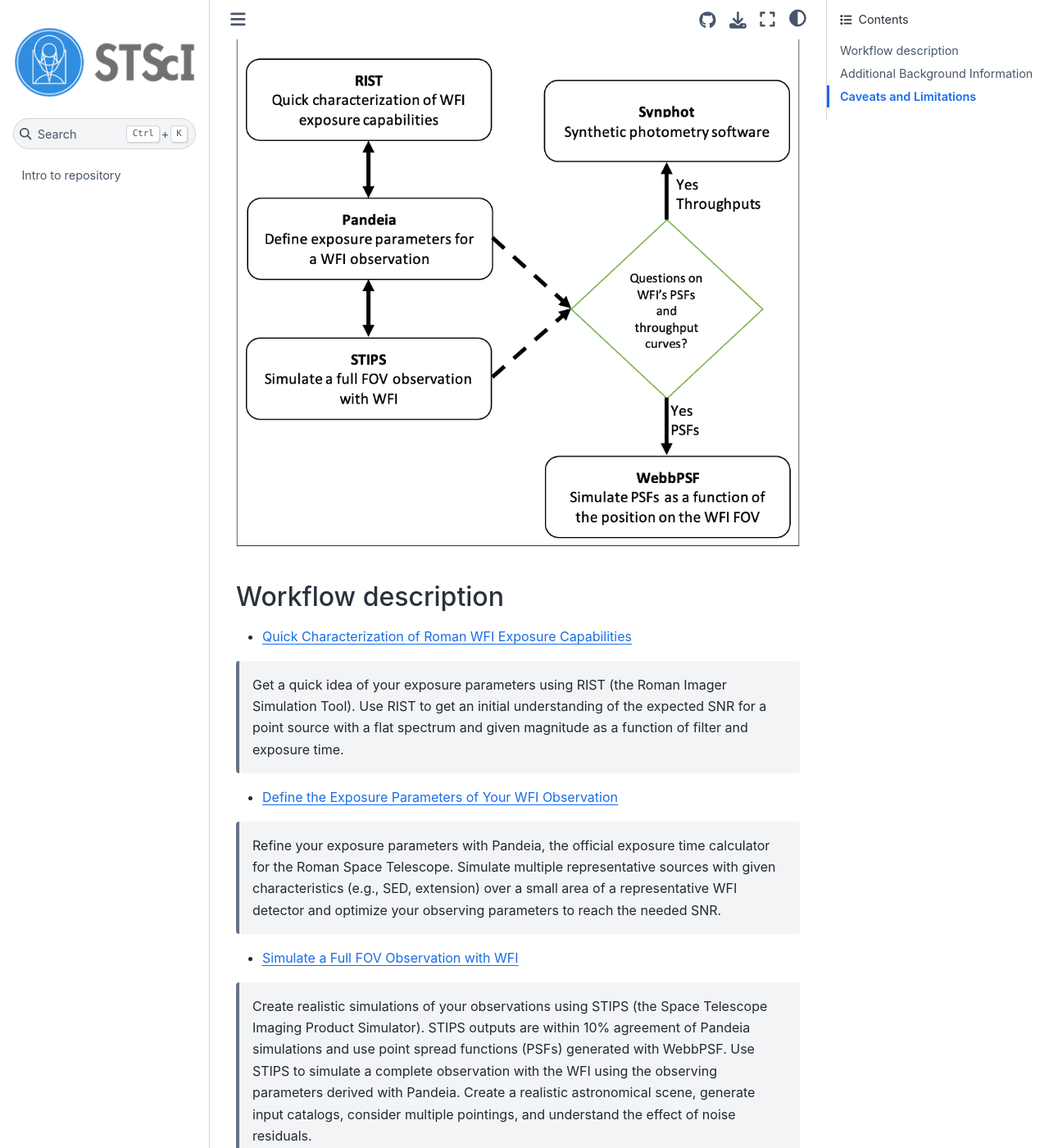
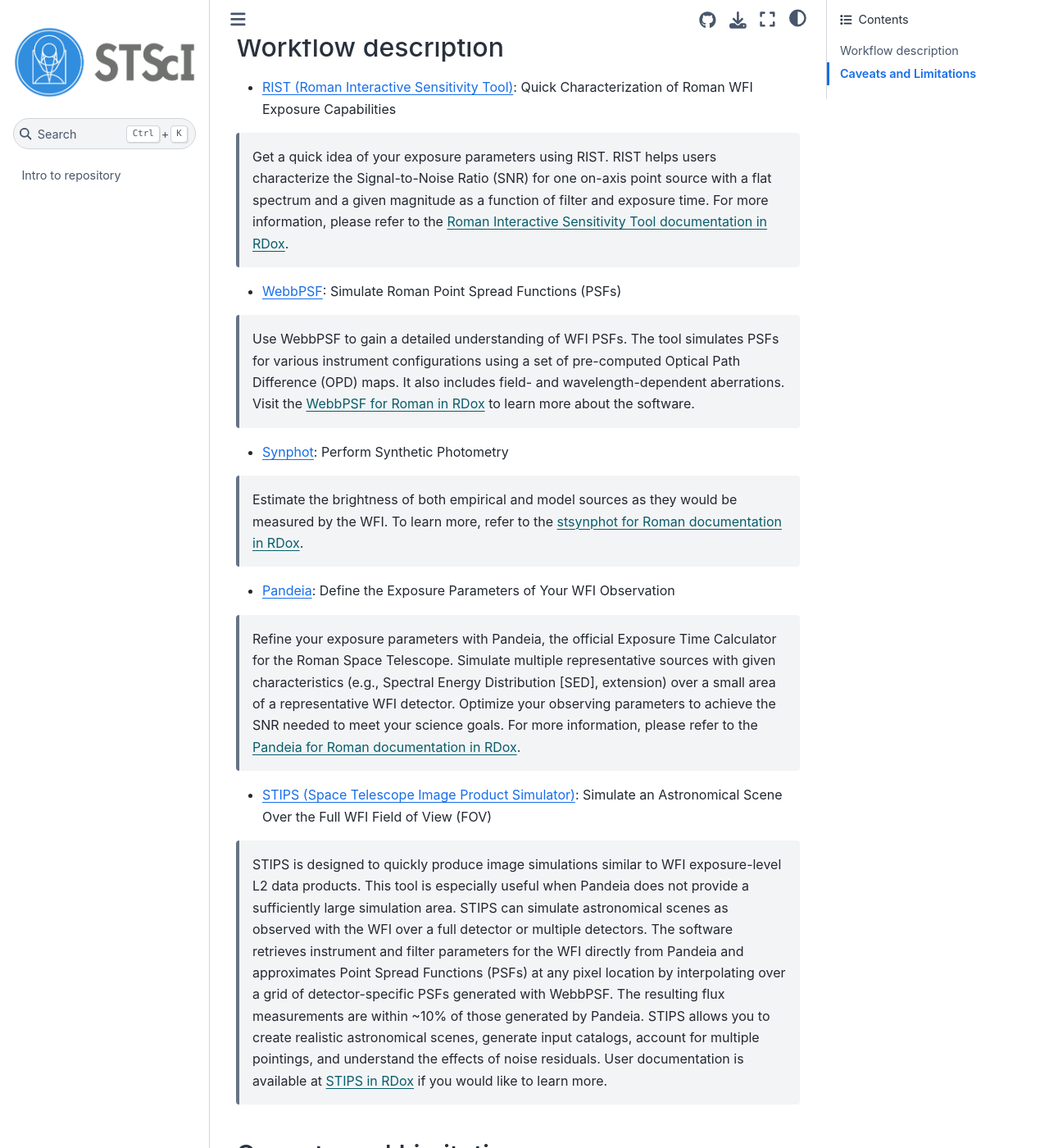
Before and after one commit to spacetelescope/roman_notebooks, a Jupyter Book: the page built from markdown/workflows/wfi-obs-plan.md, in a window 1280 px wide and 1400 px high, scrolled down 238 px. Shown: the whole window at 82% size. Built offline with Jupyter Book 1.0.4 settings and Sphinx 7.4.7 and the Sphinx Book theme 1.1.4, drawn with Linux system fonts in a browser that asks for light colours; pages that are not in the unit, such as notebooks, are missing from menus; some of the changed text lies outside the part shown.

Commit message:
de Rosa, Fox, Hargis mega edits

```diff
--- /dev/null
+++ b/markdown/workflows.md
@@ -0,0 +1,13 @@
+# Science Workflows
+In the Roman Science Platform (RSP) framework, a Notebook Tutorial refers to a Jupyter Notebook that demonstrates the use of a specific piece of code or tool. A Science Workflow is a combination of multiple Notebook Tutorials, along with accompanying documentation, that guides users through a specific science use case.
+
+Users can run the Jupyter Notebook Tutorials in any order or modify them to suit specific data or science goals. However, following the sequence outlined in the Science Workflows ensures a complete, end-to-end experience. Science Workflows are particularly beneficial for new users unfamiliar with Roman data, tools, and infrastructure, but they also offer a valuable starting point for experienced users aiming to apply them to their own datasets.
+
+We currently support three Science Workflows focused on the Roman Wide Field Instrument (WFI):
+- [WFI Data Simulation](./workflows/wfi-data-sim.md)
+- [WFI Data Analysis](./workflows/wfi-data-analysis.md)
+- [WFI Observation Planning](./workflows/wfi-obs-plan.md)
+
+There are many potential workflows beyond these. Even if yours isn't listed, the RSP can likely support your specific workflow!
+
+Although the current content primarily focuses on WFI imaging mode, Jupyter Notebook Tutorials and Science Workflows for spectroscopic products will be available by Winter 2024.
--- a/markdown/workflows/wfi-obs-plan.md
+++ b/markdown/workflows/wfi-obs-plan.md
@@ -1,28 +1,19 @@
 # RSP Science Workflows: WFI Observations Planning
-This workflow is designed for users aiming to plan their surveys and observations by considering a number of design elements.
-![wfi-obs-flowchart](../../images/wfi-obs-planning.png)
+This workflow is designed for users aiming to plan WFI surveys and observations by taking into account a number of design elements.
+
 
 ## Workflow description
-- [Quick Characterization of Roman WFI Exposure Capabilities](../../content/notebooks/rist/rist.ipynb)
-> Get a quick idea of your exposure parameters using RIST (the Roman Imager Simulation Tool). Use RIST to get an initial understanding of the expected SNR for a point source with a flat spectrum and given magnitude as a function of filter and exposure time.
-- [Define the Exposure Parameters of Your WFI Observation](../../content/notebooks/pandeia/pandeia.ipynb)
-> Refine your exposure parameters with Pandeia, the official exposure time calculator for the Roman Space Telescope. Simulate multiple representative sources with given characteristics (e.g., SED, extension) over a small area of a representative WFI detector and optimize your observing parameters to reach the needed SNR.
-- [Simulate a Full FOV Observation with WFI](../../content/notebooks/stips/stips.ipynb)
-> Create realistic simulations of your observations using STIPS (the Space Telescope Imaging Product Simulator). STIPS outputs are within 10% agreement of Pandeia simulations and use point spread functions (PSFs) generated with WebbPSF. Use STIPS to simulate a complete observation with the WFI using the observing parameters derived with Pandeia. Create a realistic astronomical scene, generate input catalogs, consider multiple pointings, and understand the effect of noise residuals.
-- Detailed Characterization of WFI’s PSFs and Throughput Curves
-    - > Understand the WFI performance using WebbPSF, a Python package that [simulates PSFs for the Roman Space Telescope](../../content/notebooks/webbpsf/webbpsf.ipynb) (as well as the James Webb Space Telescope).
-    - > Use the synthetic photometry software, synphot, to [estimate the brightness of both empirical and model sources](../../content/notebooks/synphot/synphot.ipynb) as they would be measured by the WFI.
+- [RIST (Roman Interactive Sensitivity Tool)](../../content/notebooks/rist/rist.ipynb): Quick Characterization of Roman WFI Exposure Capabilities
+> Get a quick idea of your exposure parameters using RIST. RIST helps users characterize the Signal-to-Noise Ratio (SNR) for one on-axis point source with a flat spectrum and a given magnitude as a function of filter and exposure time. For more information, please refer to the [Roman Interactive Sensitivity Tool documentation in RDox](https://roman-docs.stsci.edu/simulation-tools-handbook-home/simulation-development-utilities/roman-interactive-sensitivity-tool).
+- [WebbPSF](../../content/notebooks/webbpsf/webbpsf.ipynb): Simulate Roman Point Spread Functions (PSFs)
+> Use WebbPSF to gain a detailed understanding of WFI PSFs. The tool simulates PSFs for various instrument configurations using a set of pre-computed Optical Path Difference (OPD) maps. It also includes field- and wavelength-dependent aberrations. Visit the [WebbPSF for Roman in RDox](https://roman-docs.stsci.edu/simulation-tools-handbook-home/webbpsf-for-roman) to learn more about the software.
+- [Synphot](../../content/notebooks/synphot/synphot.ipynb): Perform Synthetic Photometry
+> Estimate the brightness of both empirical and model sources as they would be measured by the WFI. To learn more, refer to the [stsynphot for Roman documentation in RDox](https://roman-docs.stsci.edu/simulation-tools-handbook-home/simulation-development-utilities/synphot-for-roman).
+- [Pandeia](../../content/notebooks/pandeia/pandeia.ipynb): Define the Exposure Parameters of Your WFI Observation
+> Refine your exposure parameters with Pandeia, the official Exposure Time Calculator for the Roman Space Telescope. Simulate multiple representative sources with given characteristics (e.g., Spectral Energy Distribution [SED], extension) over a small area of a representative WFI detector. Optimize your observing parameters to achieve the SNR needed to meet your science goals. For more information, please refer to the [Pandeia for Roman documentation in RDox](https://roman-docs.stsci.edu/simulation-tools-handbook-home/pandeia-for-roman).
+- [STIPS (Space Telescope Image Product Simulator)](../../content/notebooks/stips/stips.ipynb): Simulate an Astronomical Scene Over the Full WFI Field of View (FOV)
+> STIPS is designed to quickly produce image simulations similar to WFI exposure-level L2 data products. This tool is especially useful when Pandeia does not provide a sufficiently large simulation area. STIPS can simulate astronomical scenes as observed with the WFI over a full detector or multiple detectors. The software retrieves instrument and filter parameters for the WFI directly from Pandeia and approximates Point Spread Functions (PSFs) at any pixel location by interpolating over a grid of detector-specific PSFs generated with WebbPSF. The resulting flux measurements are within ~10% of those generated by Pandeia. STIPS allows you to create realistic astronomical scenes, generate input catalogs, account for multiple pointings, and understand the effects of noise residuals. User documentation is available at [STIPS in RDox](https://roman-docs.stsci.edu/simulation-tools-handbook-home/stips-space-telescope-imaging-product-simulator) if you would like to learn more.
 
-## Additional Background Information
-User-facing documentation and code documentation are available at the links below:
-
-| Simulation Tool | User Documentation                                                                                                                            | Code Documentation                                                            |
-|-----------------|-----------------------------------------------------------------------------------------------------------------------------------------------|-------------------------------------------------------------------------------|
-| RIST            |                                                                                                                                               |                                                                               |
-| Pandeia         | [Pandeia for Roman in RDox](https://roman-docs.stsci.edu/simulation-tools-handbook-home/pandeia-for-roman)                                    | [Pandeia on STScI Outerspace](https://outerspace.stsci.edu/display/PEN/)      |
-| STIPS           | [STIPS in RDox](https://roman-docs.stsci.edu/simulation-tools-handbook-home/stips-space-telescope-imaging-product-simulator)                  | [STIPS on readthedocs](https://stsci-stips.readthedocs.io/en/stable/)         |
-| WebbPSF         | [WebbPSF for Roman in RDox](https://roman-docs.stsci.edu/simulation-tools-handbook-home/webbpsf-for-roman)                                    | [WebbPSF on readthedocs](https://webbpsf.readthedocs.io/en/latest/index.html) |
-| Synphot         | [stsynphot for Roman in RDox](https://roman-docs.stsci.edu/simulation-tools-handbook-home/simulation-development-utilities/synphot-for-roman) | [stsynphot on readthedocs](https://synphot.readthedocs.io/en/latest/)         |
 
 ## Caveats and Limitations
-While the current content primarily focuses on the WFI imaging mode, Jupyter Notebook tutorials and Science Workflows for spectroscopic products will be available by Winter 2024.
+While the current content primarily focuses on the WFI imaging mode, Jupyter Notebook tutorials and science workflows for spectroscopic products will be available by winter 2024.
```
Also changed, not shown: content/intro.md (+1 -1 lines), markdown/tutorials.md (+11 -22 lines), markdown/workflows/wfi-data-analysis.md (+15 -18 lines), markdown/workflows/wfi-data-sim.md (+15 -20 lines), images/wfi-data-analysis.png, images/wfi-data-sim.png, images/wfi-obs-planning.png.
